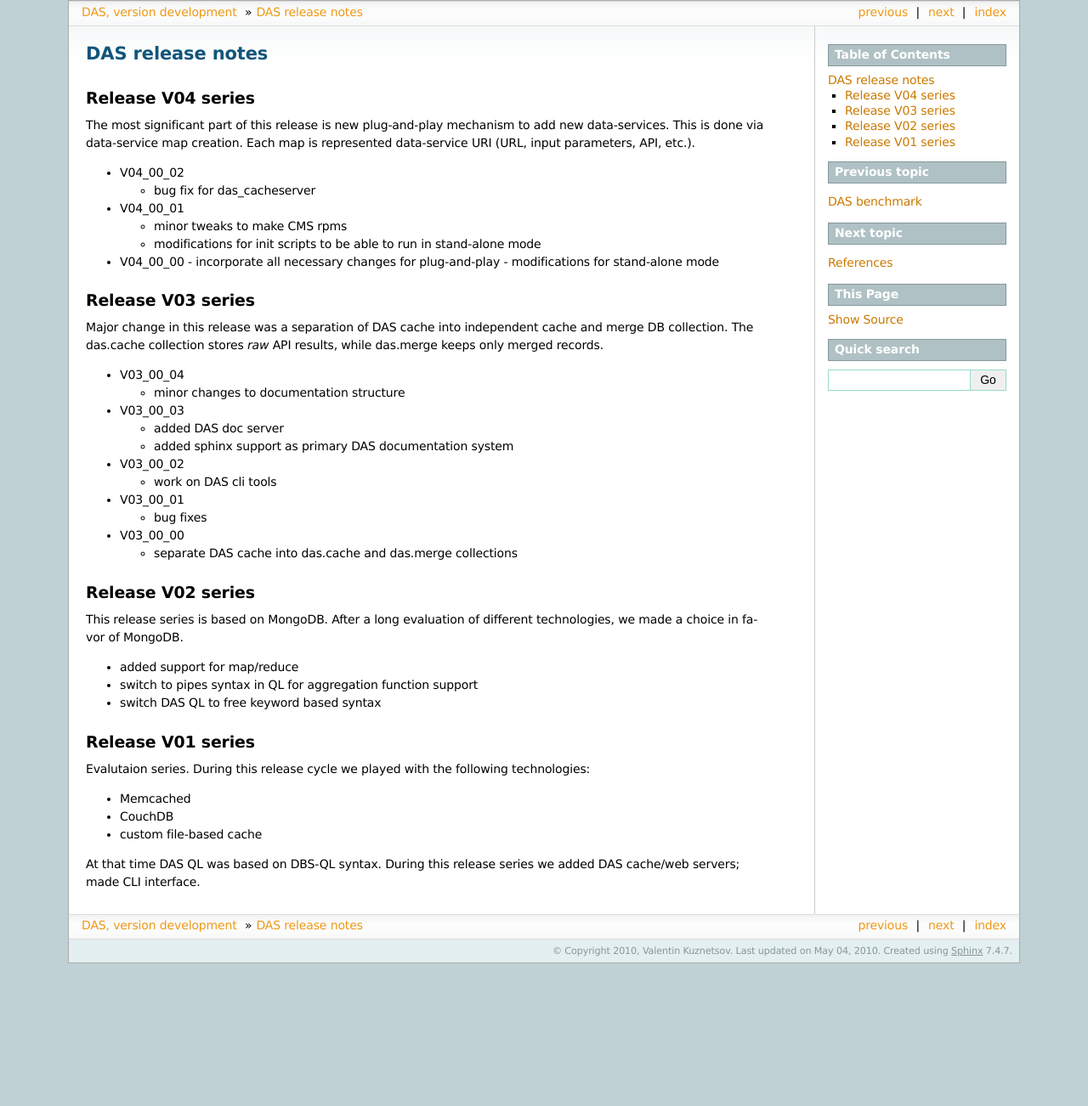
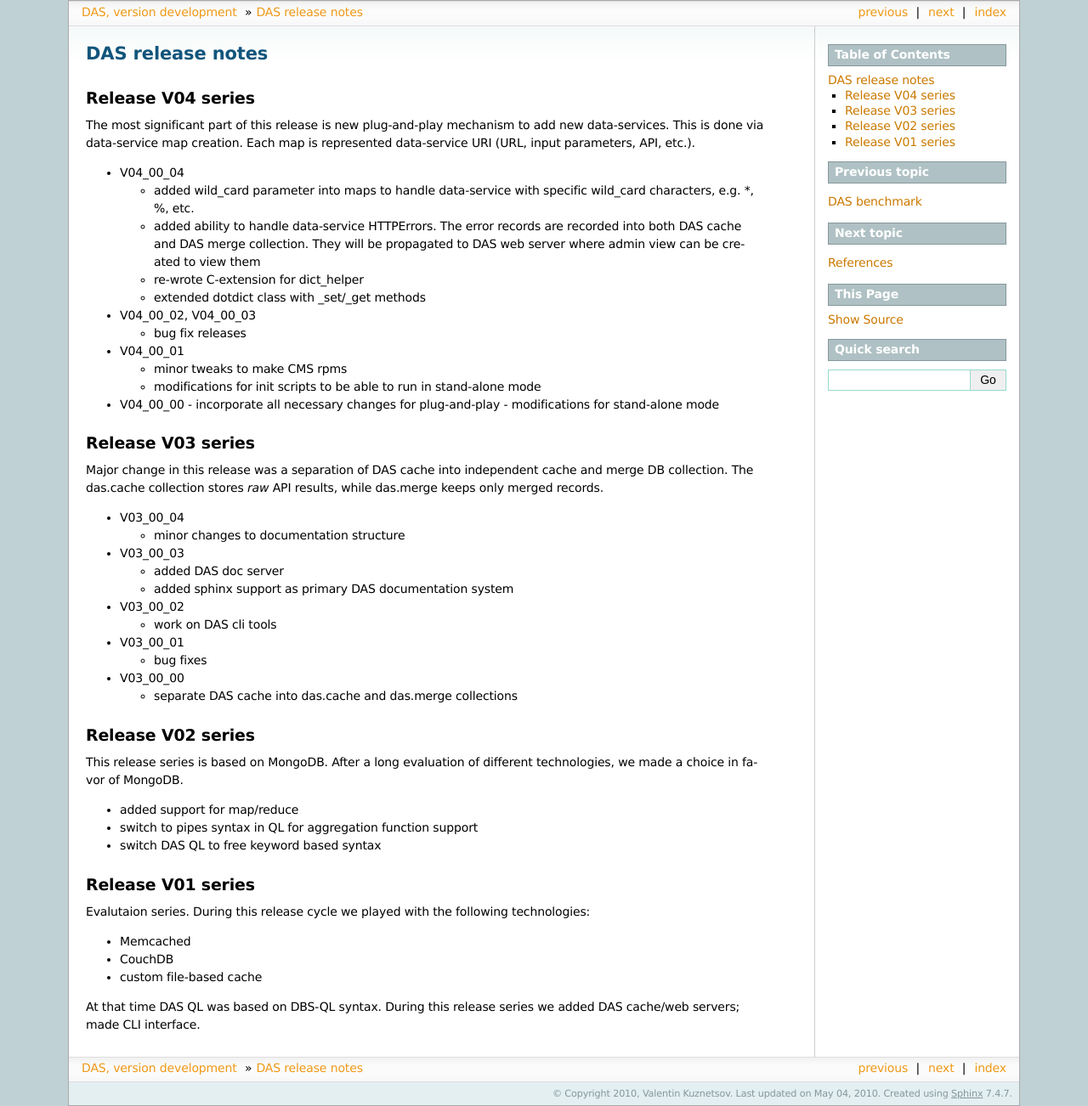
Before and after one commit to dmwm/DAS, a Sphinx documentation site: the page built from doc/sphinx/changelog.rst, in a window 1280 px wide. Shown: the whole page at 85% size. Built offline with Sphinx 7.4.7, drawn with Linux system fonts in a browser that asks for light colours; before the commit the page ends 1134 px from its top, so only the background shows below that.

Commit message:
Update changelog
git-svn-id: svn+ssh://svn.cern.ch/reps/CMSDMWM/DAS/trunk@935 4525493e-7705-40b1-a816-d608a930855b

```diff
--- a/doc/sphinx/changelog.rst
+++ b/doc/sphinx/changelog.rst
@@ -7,9 +7,20 @@ The most significant part of this release is new plug-and-play mechanism
 to add new data-services. This is done via data-service map creation. Each
 map is represented data-service URI (URL, input parameters, API, etc.).
 
-- V04_00_02
+- V04_00_04
 
-  - bug fix for das_cacheserver
+  - added wild_card parameter into maps to handle data-service with
+    specific wild_card characters, e.g. \*, %, etc.
+  - added ability to handle data-service HTTPErrors. The error records
+    are recorded into both DAS cache and DAS merge collection. They will
+    be propagated to DAS web server where admin view can be created to
+    view them
+  - re-wrote C-extension for dict_helper
+  - extended dotdict class with _set/_get methods
+
+- V04_00_02, V04_00_03
+
+  - bug fix releases
 
 - V04_00_01
 
```
